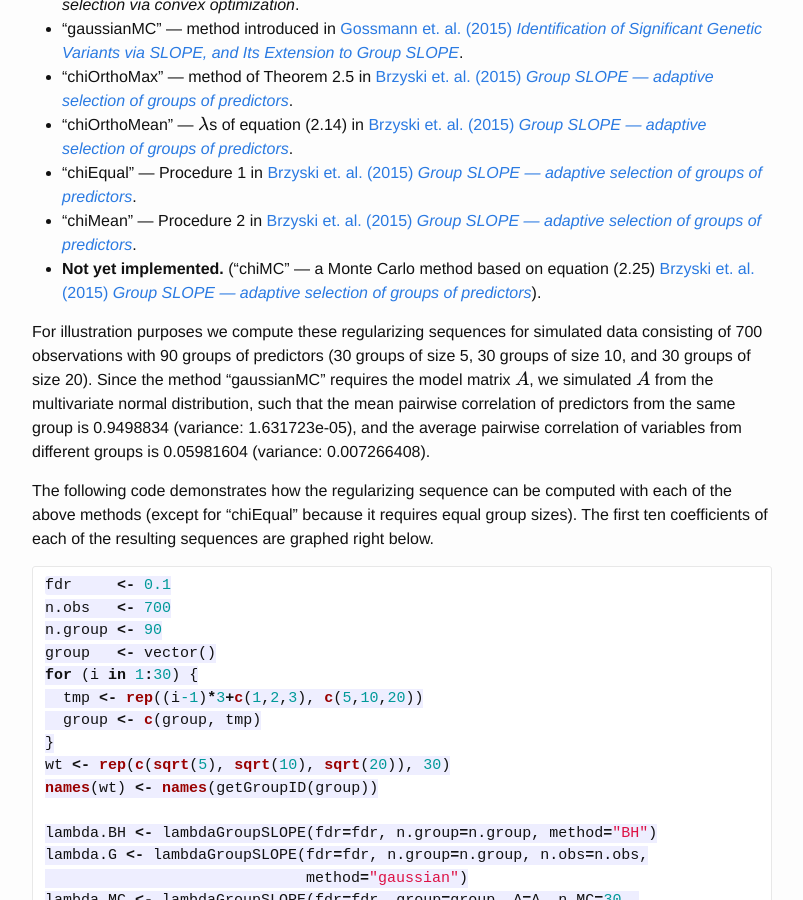
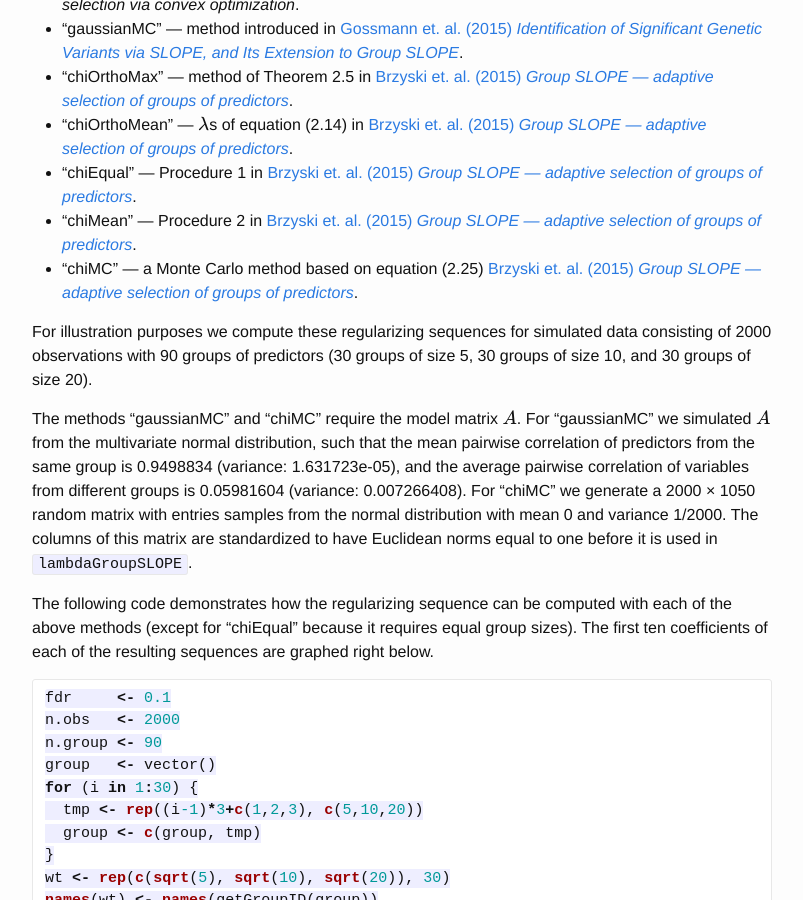
Before and after one commit to agisga/grpSLOPE, a Jekyll site: the page built from _posts/2016-1-16-Lambda.md, in a window 1280 px wide and 900 px high, scrolled down 375 px. Shown: the whole window, without its empty margins (238-1041 px from the left). Built offline with Jekyll 4.4.1, drawn with Linux system fonts in a browser that asks for light colours; Markdown is read by kramdown in place of the engine named in the settings; formulas are drawn with MathJax 3.

Commit message:
Update 2016-1-16-Lambda.md

````diff
--- a/_posts/2016-1-16-Lambda.md
+++ b/_posts/2016-1-16-Lambda.md
@@ -12,15 +12,17 @@ Currently the package `grpSLOPE` offers the function `lambdaGroupSLOPE` to gener
 * "chiOrthoMean" &mdash; $\lambda$s of equation (2.14) in [Brzyski et. al. (2015) *Group SLOPE — adaptive selection of groups of predictors*](http://arxiv.org/abs/1511.09078).
 * "chiEqual" &mdash; Procedure 1 in [Brzyski et. al. (2015) *Group SLOPE — adaptive selection of groups of predictors*](http://arxiv.org/abs/1511.09078).
 * "chiMean" &mdash; Procedure 2 in [Brzyski et. al. (2015) *Group SLOPE — adaptive selection of groups of predictors*](http://arxiv.org/abs/1511.09078).
-*  __Not yet implemented.__ ("chiMC" &mdash; a Monte Carlo method based on equation (2.25) [Brzyski et. al. (2015) *Group SLOPE — adaptive selection of groups of predictors*](http://arxiv.org/abs/1511.09078)).
+*  "chiMC" &mdash; a Monte Carlo method based on equation (2.25) [Brzyski et. al. (2015) *Group SLOPE — adaptive selection of groups of predictors*](http://arxiv.org/abs/1511.09078).
 
-For illustration purposes we compute these regularizing sequences for simulated data consisting of 700 observations with 90 groups of predictors (30 groups of size 5, 30 groups of size 10, and 30 groups of size 20). Since the method "gaussianMC" requires the model matrix $A$, we simulated $A$ from the multivariate normal distribution, such that the mean pairwise correlation of predictors from the same group is 0.9498834 (variance: 1.631723e-05), and the average pairwise correlation of variables from different groups is 0.05981604 (variance: 0.007266408).
+For illustration purposes we compute these regularizing sequences for simulated data consisting of 2000 observations with 90 groups of predictors (30 groups of size 5, 30 groups of size 10, and 30 groups of size 20).
+
+The methods "gaussianMC" and "chiMC" require the model matrix $A$. For "gaussianMC" we simulated $A$ from the multivariate normal distribution, such that the mean pairwise correlation of predictors from the same group is 0.9498834 (variance: 1.631723e-05), and the average pairwise correlation of variables from different groups is 0.05981604 (variance: 0.007266408). For "chiMC" we generate a 2000 &times; 1050 random matrix with entries samples from the normal distribution with mean 0 and variance 1/2000. The columns of this matrix are standardized to have Euclidean norms equal to one before it is used in `lambdaGroupSLOPE`.
 
 The following code demonstrates how the regularizing sequence can be computed with each of the above methods (except for "chiEqual" because it requires equal group sizes). The first ten coefficients of each of the resulting sequences are graphed right below.
 
 ```R
 fdr     <- 0.1
-n.obs   <- 700
+n.obs   <- 2000
 n.group <- 90
 group   <- vector()
 for (i in 1:30) {
````
